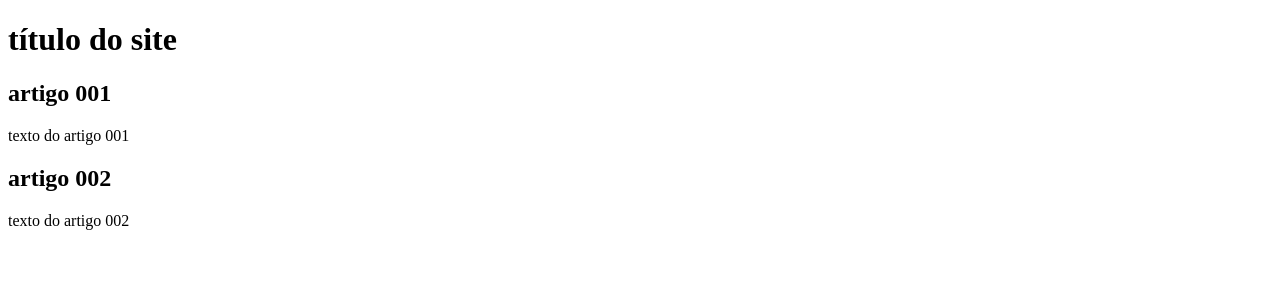
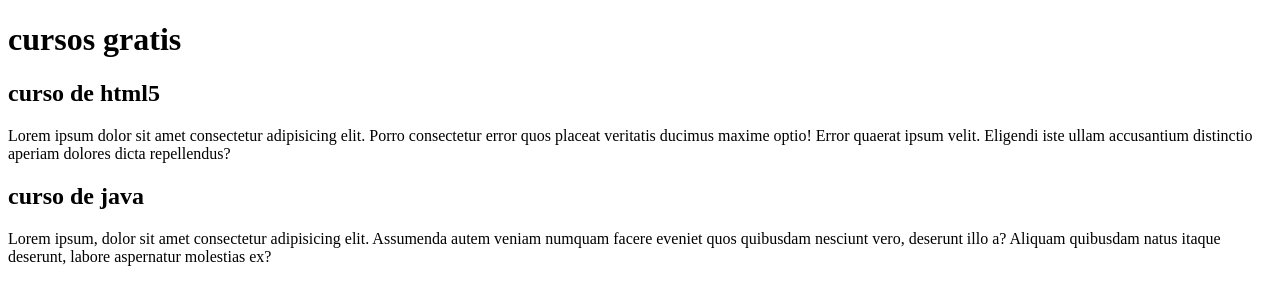
Before and after one commit to otaviomaranha/projeto-aula, a plain HTML site: page index.html in a window 1280 px wide. Drawn offline with Linux system fonts and the light colour scheme.

Commit message:
começando o conteudo

```diff
--- a/index.html
+++ b/index.html
@@ -8,15 +8,15 @@
 <body>
     <main>
         <header>
-            <h1>título do site</h1>
+            <h1>cursos gratis</h1>
         </header>
         <article>
-            <h2>artigo 001</h2>
-            <p>texto do artigo 001</p>
+            <h2>curso de html5</h2>
+            <p>Lorem ipsum dolor sit amet consectetur adipisicing elit. Porro consectetur error quos placeat veritatis ducimus maxime optio! Error quaerat ipsum velit. Eligendi iste ullam accusantium distinctio aperiam dolores dicta repellendus?</p>
         </article>
         <article>
-            <h2>artigo 002</h2>
-            <p>texto do artigo 002</p>
+            <h2>curso de java</h2>
+            <p>Lorem ipsum, dolor sit amet consectetur adipisicing elit. Assumenda autem veniam numquam facere eveniet quos quibusdam nesciunt vero, deserunt illo a? Aliquam quibusdam natus itaque deserunt, labore aspernatur molestias ex?</p>
         </article>
     </main>
 </body>
```
